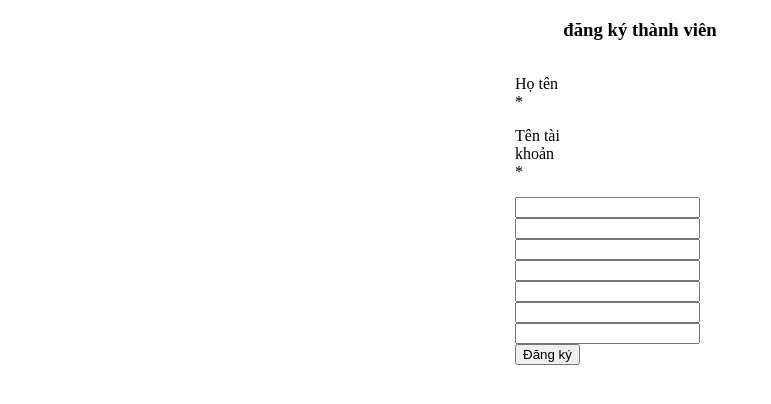
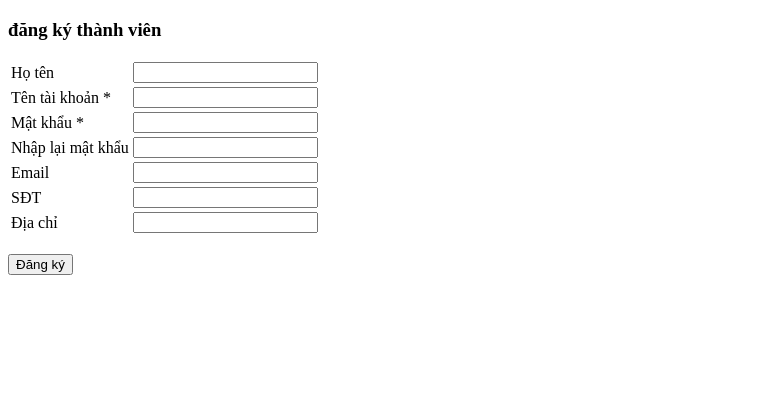
Before and after one commit to Hieu-Dang/form_login, a plain HTML site: page index.html in a window 1280 px wide. Shown: the whole page, without its empty margins (0-771 px from the left). Drawn offline with Linux system fonts and the light colour scheme.

Commit message:
xong username

```diff
--- a/css/style.css
+++ b/css/style.css
@@ -1,14 +1,6 @@
+.trai{
+
+}
 #box{
 	margin: auto;
-	width: 250px;
 }
-#box h3{
-	text-align: center;
-}
-form{
-	width: 50px;
-}
-#trai{
-	width: 50px;
-	float: left;
-}
--- a/index.html
+++ b/index.html
@@ -7,48 +7,82 @@
 </head>
 <body>
 <div id="box">
+
 	<h3>đăng ký thành viên</h3>
-		<div id="trai">
-			<p>Họ tên *</p>
-			<p>Tên tài khoản *</p>
-			<p></p>
-			<p></p>
-			<p></p>
-			<p></p>
-			<p></p>
-		</div>
-
-	<form>
-		 <input type="text" id="ho-ten">
-		 <input type="text" id="tai-khoan">
-		 <input type="text" id="mat-khau">
-		<input type="text">
-		<input type="text" id="email">
-		<input type="text" id="sdt">
-		<input type="text">
-		<input type="button" value="Đăng ký" onclick="checkuser()">
-	</form>
+<table>
+	<tr>
+		<td class="trai">Họ tên</td>
+		<td><input type="text" id="ho-ten"></td>
+		<td id="1"></td>
+	</tr>
+	<tr>
+		<td class="trai">Tên tài khoản *</td>
+		<td> <input type="text" id="tai-khoan"></td>
+		<td id="2"></td>
+	</tr>
+	<tr>
+		<td class="trai">Mật khẩu *</td>
+		<td> <input type="password" id="mat-khau"></td>
+		<td id="3"></td>
+	</tr>
+	<tr>
+		<td class="trai">Nhập lại mật khẩu</td>
+		<td><input type="password" id="re-pass"></td>
+		<td id="4"></td>
+	</tr>
+	<tr>
+		<td class="trai">Email</td>
+		<td><input type="text" id="email"></td>
+		<td id="5"></td>
+	</tr>
+	<tr>
+		<td class="trai">SĐT</td>
+		<td><input type="text" id="sdt"></td>
+		<td id="6"></td>
+	</tr>
+	<tr>
+		<td class="trai">Địa chỉ</td>
+		<td><input type="text"></td>
+		<td id="7"></td>
+	</tr>
+	</table><br>
+	<input type="button" value="Đăng ký" onclick="Check()">
+	<form onsubmit="return checkuser()"></form>
 </div>
 
-
 <script type="text/javascript">
-	function checkuser(){
+	function Check(){
 	var hoten = document.getElementById('ho-ten').value;
 	var tentk = document.getElementById('tai-khoan').value;
 	var matkhau = document.getElementById('mat-khau').value;
+	var repass = document.getElementById('re-pass').value;
+
 	var email = document.getElementById('email').value;
 	var sdt = document.getElementById('sdt').value;
 
-	check_hoten =/^[a-zA-Z]{3,20}$/;
-	check_tentk =/^[a-zA-Z]$/;
-	check_sdt =/^[0-9]{11,12}$/;
-	if (check_hoten.test(hoten)) {
-		alert("OK");
-	} else {
-		alert("Không hợp lệ !!");
+	if(matkhau == ""){
+		document.getElementById('3').innerText='*Không được để trống';
 	}
 
+	if(repass != matkhau){
+		alert("mật khẩu ko khớp");
+	}
+
+	check_hoten =/^[a-zA-Z àáạảãâầấậẩẫăằắặẳẵèéẹẻẽêềếệểễìíịỉĩòóọỏõôồốộổỗơờớợởỡùúụủũưừứựửữỳýỵỷỹđÀÁẠẢÃÂẦẤẬẨẪĂẰẮẶẲẴÈÉẸẺẼÊỀẾỆỂỄÌÍỊỈĨÒÓỌỎÕÔỒỐỘỔỖƠỜỚỢỞỠÙÚỤỦŨƯỪỨỰỬỮỲÝỴỶỸĐD]{3,20}$/;
+	if (!check_hoten.test(hoten)) {
+		return false;
+	}
+	check_user =/^[a-zA-Z]{3,20}$/;
+	if (!check_user.test(tentk)) {
+		return false;
+	}
+
+	alert("dang ky thanh cong");
+	return true;
+
+
 }
+
 
 </script>
 </body>
```
Also changed, not shown: backup.txt (added).
